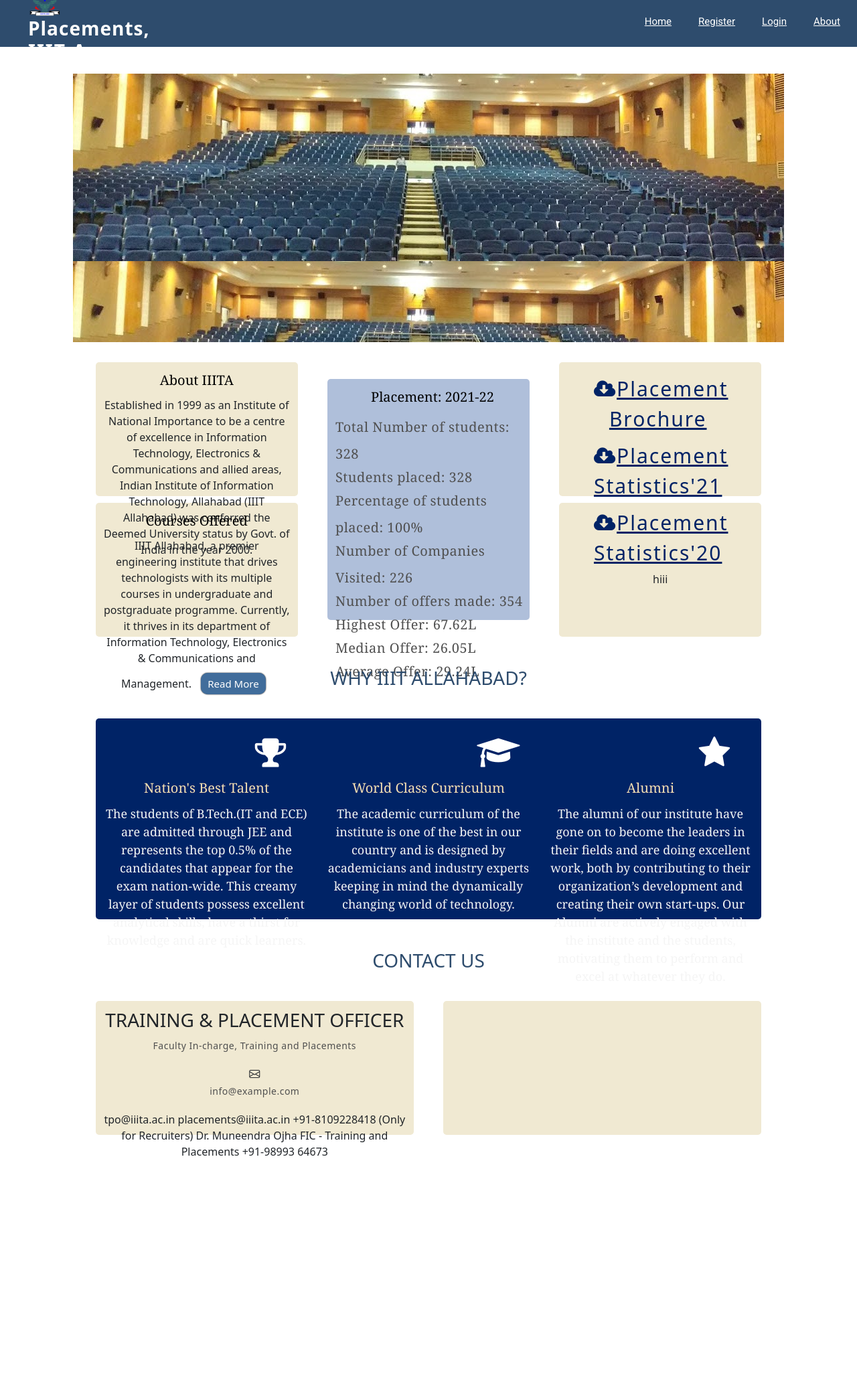
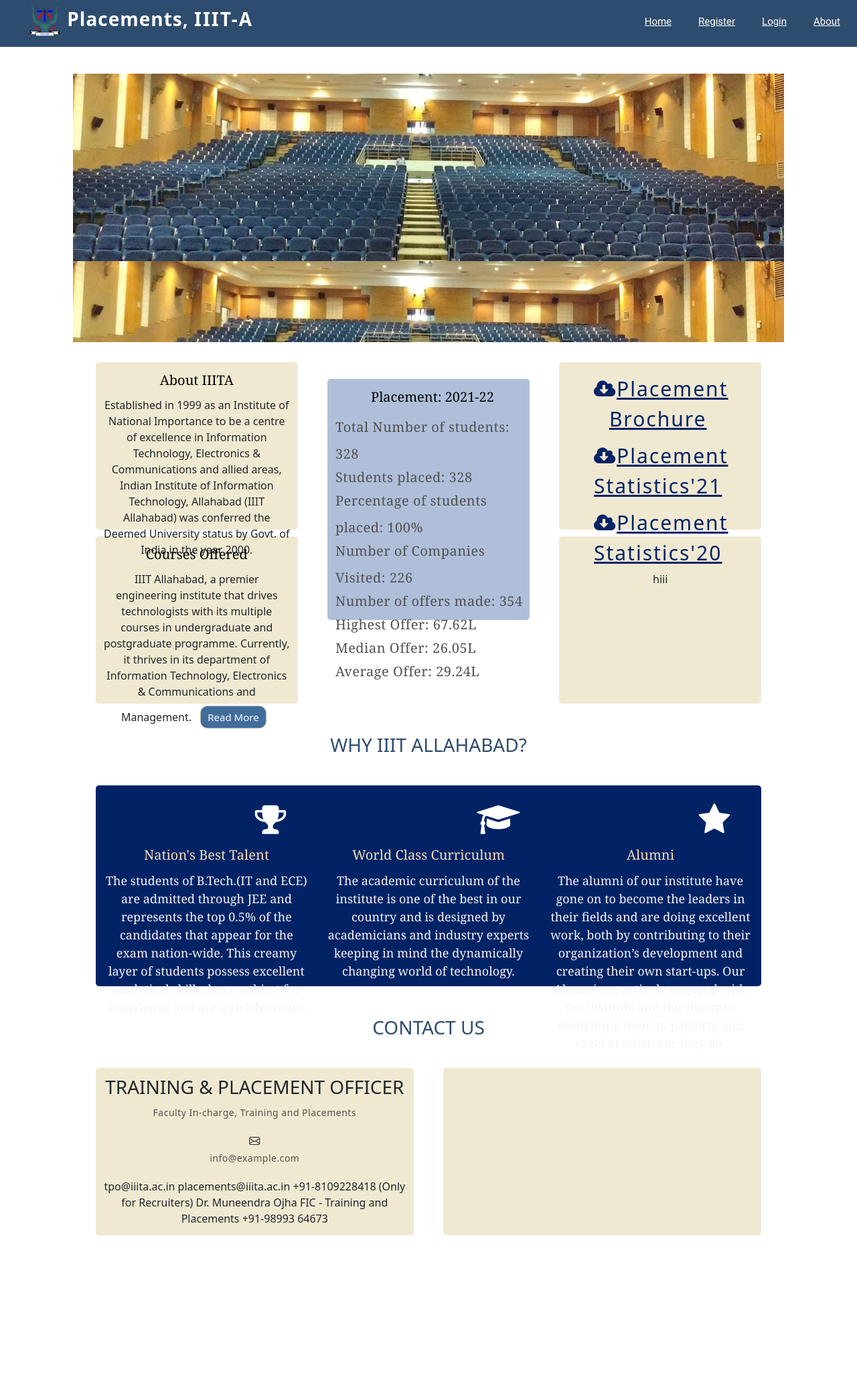
Before and after one commit to Tarunasudani/placement_portal, a Django app: page / in a window 1280 px wide. Shown: the top 2085 px of the page at 67% size. Run offline with Django 3.2, Linux system fonts and the light colour scheme; some libraries are stand-ins or nearby versions.

Commit message:
Frontend changes: navbar updated

```diff
--- a/placement/static/placement/style.css
+++ b/placement/static/placement/style.css
@@ -140,7 +140,7 @@
   font-size: 28px;
   font-weight: 600;
   letter-spacing: 1px;
-  margin: 20px;
+  margin-left: 20px;
 }
 #header #logo h1 a {
   color: white;
@@ -181,7 +181,7 @@
 }
 .navbar ul {
 
-  margin-left: 600px;
+  /* margin-left: 600px; */
   /* padding: 10px; */
   display: flex;
   float: right;
@@ -1336,7 +1336,7 @@
 .left_box {
   background-color: #F0E9D2;
   border: 2px #396EB0;
-  height: 200px;
+  height: 250px;
   padding: 10px 10px 10px 10px;
   padding: 12px 12px 12px 12px;
   border-radius: 5px;
--- a/placement/templates/placement/header.html
+++ b/placement/templates/placement/header.html
@@ -91,7 +91,7 @@
 <!-- <div class="container">
 <div class="row">
     <div class="col-lg-3"> -->
-    <div class="container-lg d-flex align-items-center justify-content-between">
+    <div class="container">
         <div id="logo">
 
             <h1><img src="{% static 'placement/IIIT_logo.gif' %}" height="50px"> <a class="{% if request.path == '/' %} active {% endif%}" href="/"><span>Placements, </span> IIIT-A</a></h1>
@@ -102,8 +102,8 @@
     </div>
     <!-- <div class="col-lg-3"> -->
     <nav id="navbar" class="navbar">
-        <div class="col-lg-9"></div>
-        <div class="col-lg-3">
+        <div class="col-lg-3  col-md-4"></div>
+        <div class="col-lg-3 col-md-4">
         <ul>
         <li><a class="{% if request.path == '/' %} active {% endif%}" href="/">Home</a></li>
 
--- a/placement/templates/placement/index.html
+++ b/placement/templates/placement/index.html
@@ -60,8 +60,9 @@
           Established in 1999 as an Institute of National Importance to be a centre of excellence in Information Technology, Electronics & Communications and allied areas, Indian Institute of Information Technology, Allahabad (IIIT Allahabad) was conferred the Deemed University status by Govt. of India in the year 2000.
         </div>
       </div>
-      <div class="row-md-4">
+      <!-- <div class="row-md-4 row-sm-2"> -->
         <div class="left_box">
+          <div class="row-md-4 row-sm-2">
           <div id="sub_title"> Courses Offered </div>
           IIIT Allahabad, a premier engineering institute that drives technologists with its multiple courses in undergraduate and postgraduate programme.
           Currently, it thrives in its department of Information Technology, Electronics & Communications and Management.
```
Also changed, not shown: db.sqlite3.
